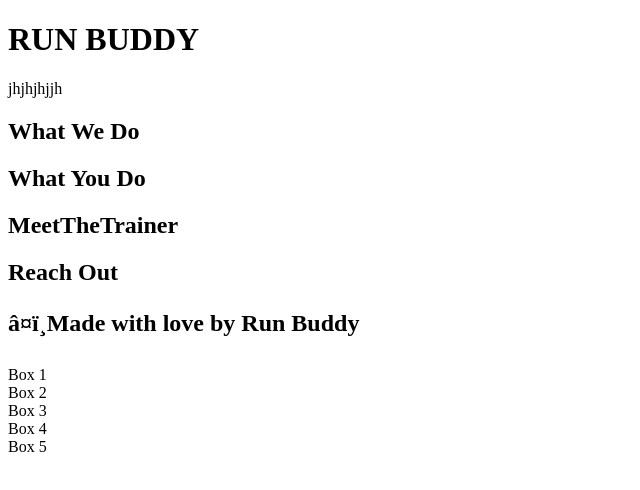
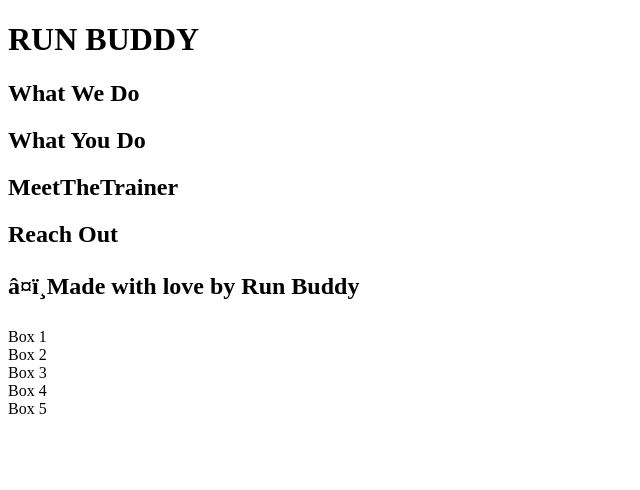
Before and after one commit to leslyr562/run-buddy, a plain HTML site: page index.html in a window 1280 px wide. Shown: the whole page, without its empty margins (0-640 px from the left). Drawn offline with Linux system fonts and the light colour scheme.

Commit message:
html outline and gitignore

```diff
--- a/index.html
+++ b/index.html
@@ -8,7 +8,6 @@
         <!-- navigation -->
         <header>
             <h1>RUN BUDDY</h1>
-            <p>jhjhjhjjh</p>
          </header>
          <!-- hero/jumbotron -->
          <section>
```
Also changed, not shown: 1 other file.
